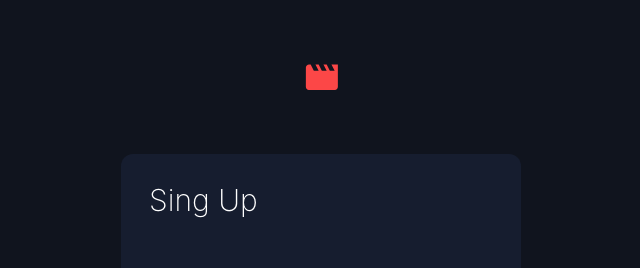
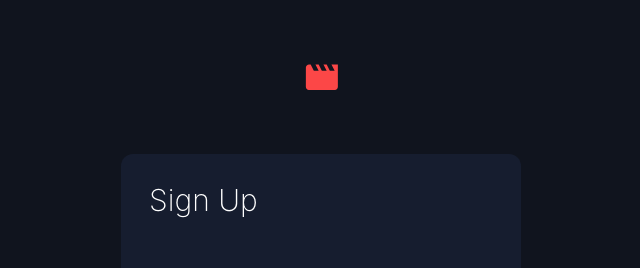
Before and after one commit to Moxhay/entertainment-web-app, a React (Vite) app: page /SignUp in a window 1280 px wide. Shown: the top 268 px of the page, without its empty margins (319-959 px from the left). Built offline with nearby package versions, Linux system fonts and the light colour scheme.

Commit message:
fix typo

```diff
--- a/src/pages/Auth/Login.jsx
+++ b/src/pages/Auth/Login.jsx
@@ -75,7 +75,7 @@ const Login = () => {
                                 <FormButton disabled={loading} submit={submitRegister}>
                                     Login to your account
                                 </FormButton>
-                                <AuthFooter message="Dont't have an account?" linkMessage="Sing Up" linkPath="/SignUp" />
+                                <AuthFooter message="Dont't have an account?" linkMessage="Sign Up" linkPath="/SignUp" />
                             </div>
                         </Form>
                     </FormWrapper>
--- a/src/pages/Auth/SignUp.jsx
+++ b/src/pages/Auth/SignUp.jsx
@@ -52,7 +52,7 @@ const SignUp = () => {
                 const { values, handleChange, handleSubmit, handleBlur, errors, touched } = formik;
                 return (
                     <FormWrapper>
-                        <Form handleSubmit={handleSubmit} title="Sing Up">
+                        <Form handleSubmit={handleSubmit} title="Sign Up">
                             <div className="flex flex-col gap-3">
                                 <FormInput
                                     name={'email'}
```
